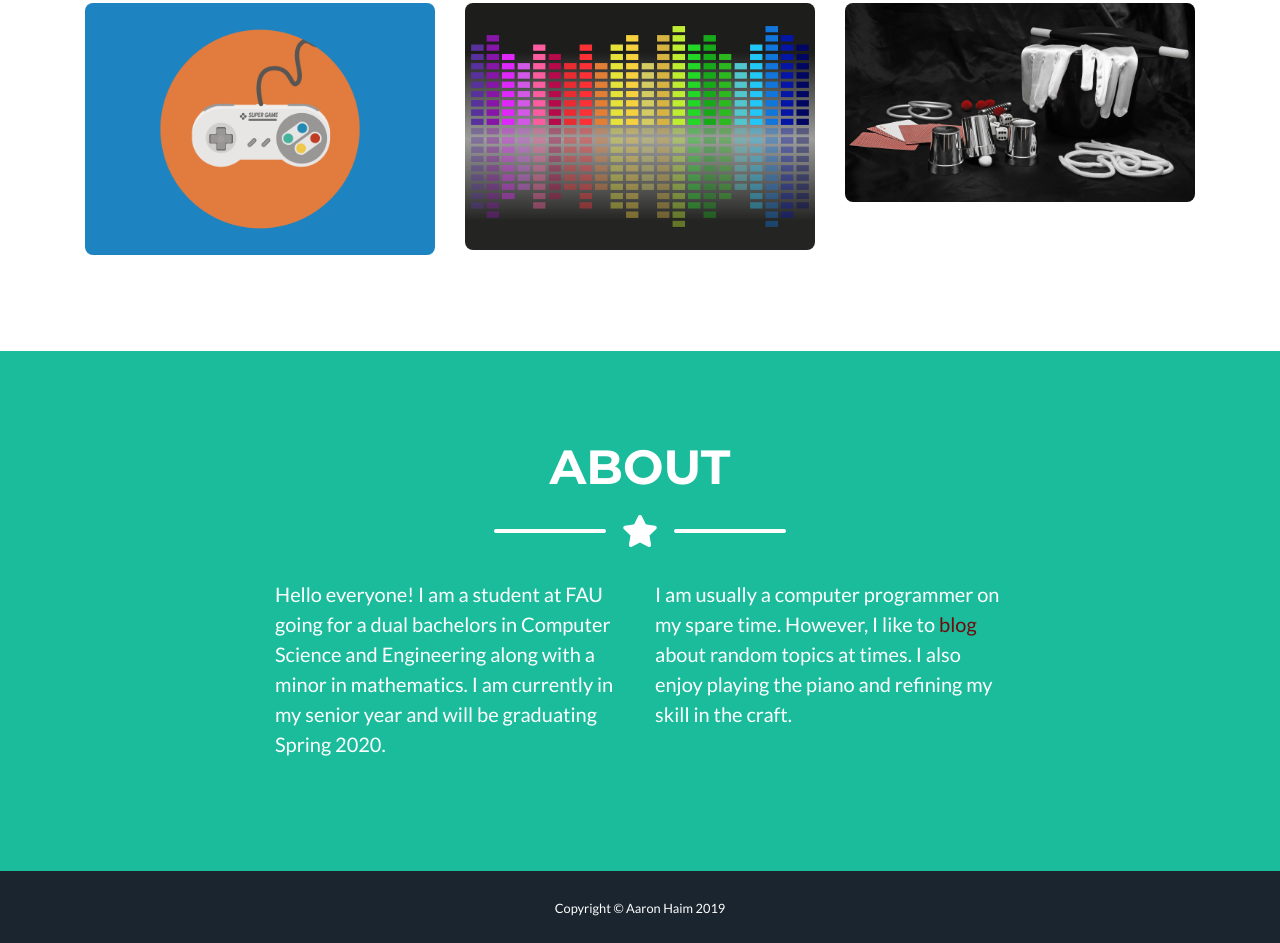
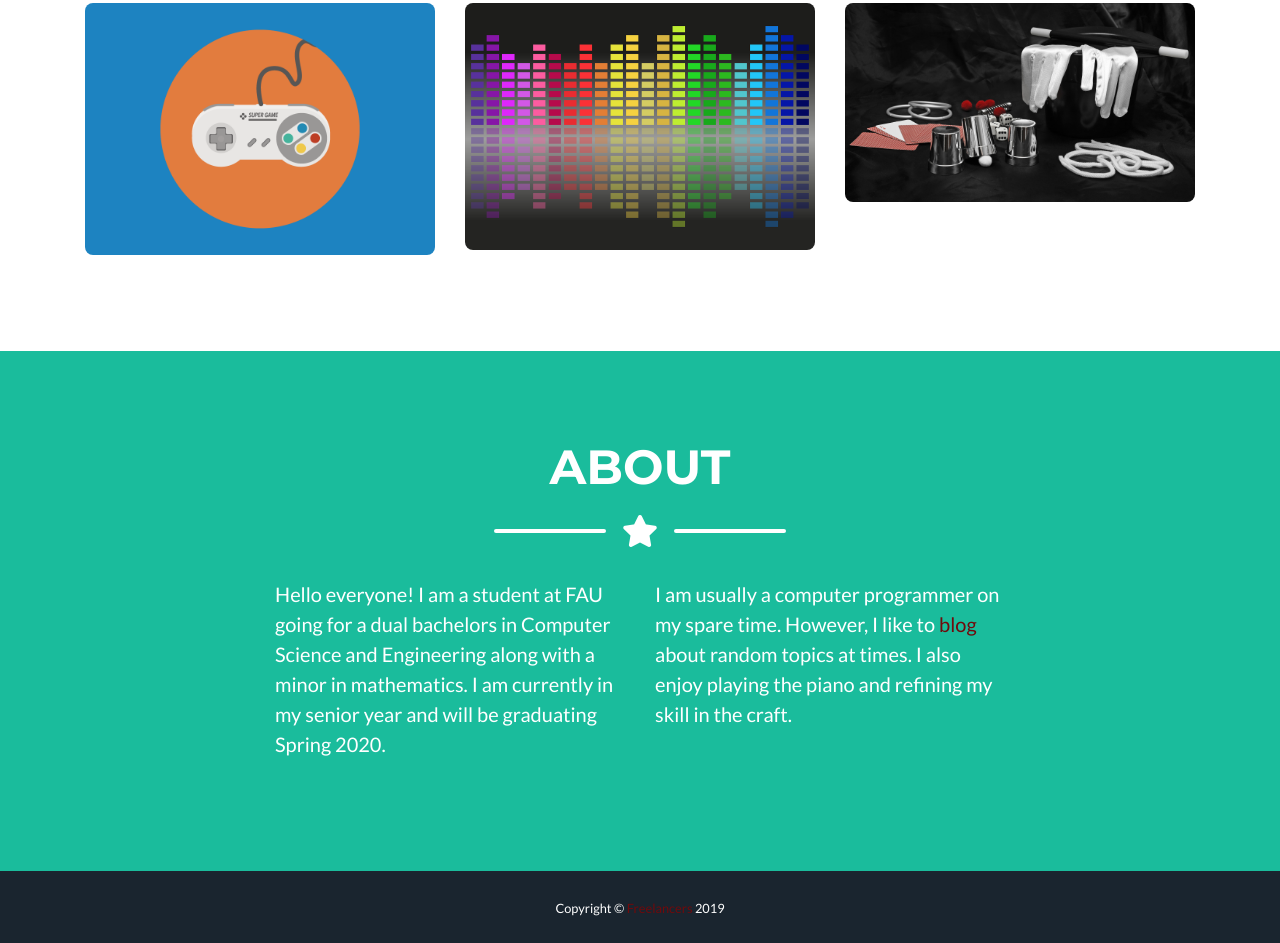
Before and after one commit to CEN-4010-001-Group-4/Team-Website, a website with bundled scripts: page people/aaron/index.html in a window 1280 px wide. Shown: the part 897-1840 px from the top of the page. Built offline with nearby package versions, Linux system fonts and the light colour scheme.

Commit message:
Copyright Change
Changed copyright to direct back to original website when clicked

```diff
--- a/people/aaron/index.html
+++ b/people/aaron/index.html
@@ -158,7 +158,7 @@
   <!-- Copyright Section -->
   <section class="copyright py-4 text-center text-white">
     <div class="container">
-      <small>Copyright &copy; Aaron Haim 2019</small>
+      <small>Copyright &copy; <a href="../..">Freelancers</a> 2019</small>
     </div>
   </section>
 
```
